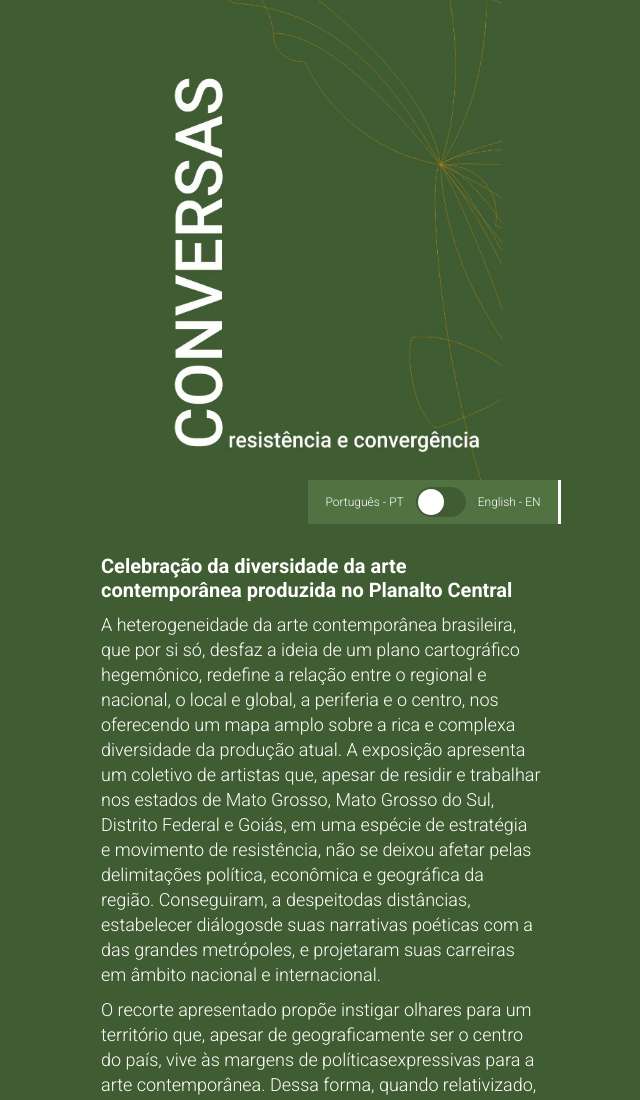
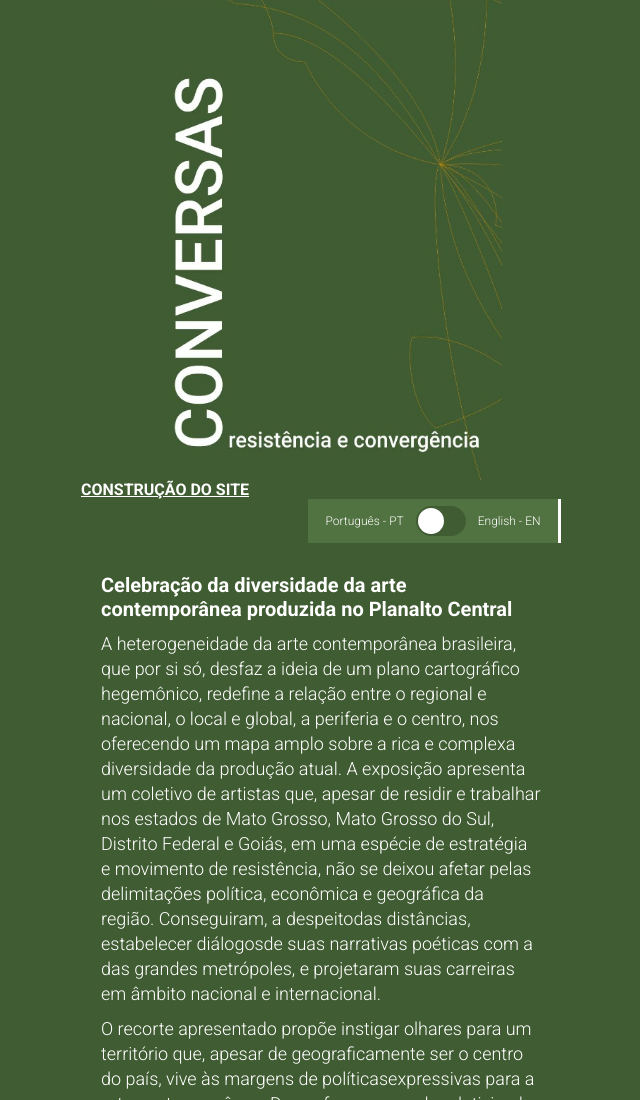
Before and after one commit to filipeeleite/expo_conversas_res_conv, a plain HTML site: page index.html in a window 1280 px wide. Shown: the top 1100 px of the page, without its empty margins (319-959 px from the left). Drawn offline with Linux system fonts and the light colour scheme.

Commit message:
Atualizando Nomes

```diff
--- a/index.html
+++ b/index.html
@@ -12,6 +12,7 @@
     <header>
         <div></div>
     </header>
+    <a style="color: white; font-size: 16px;" href="https://github.com/filipeeleite/expo_conversas_res_conv#exposi%C3%A7%C3%A3o-conversas---resist%C3%AAncia-e-converg%C3%AAncia"><strong>CONSTRUÇÃO DO SITE</strong></a>
     <div class="main-texto">
         <div class="toggleLang">
             <p>Português - PT</p>
```
Also changed, not shown: 1 other file.
